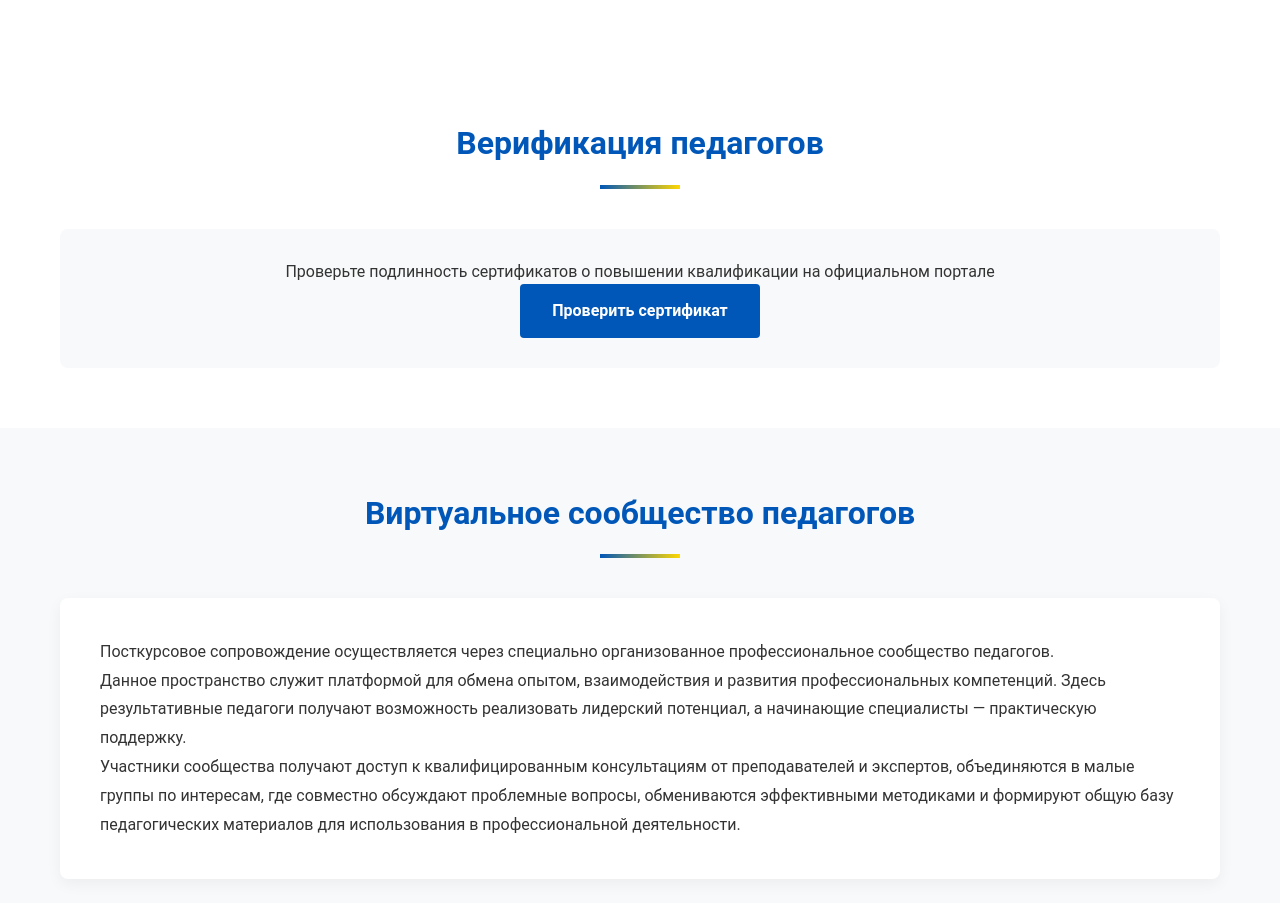
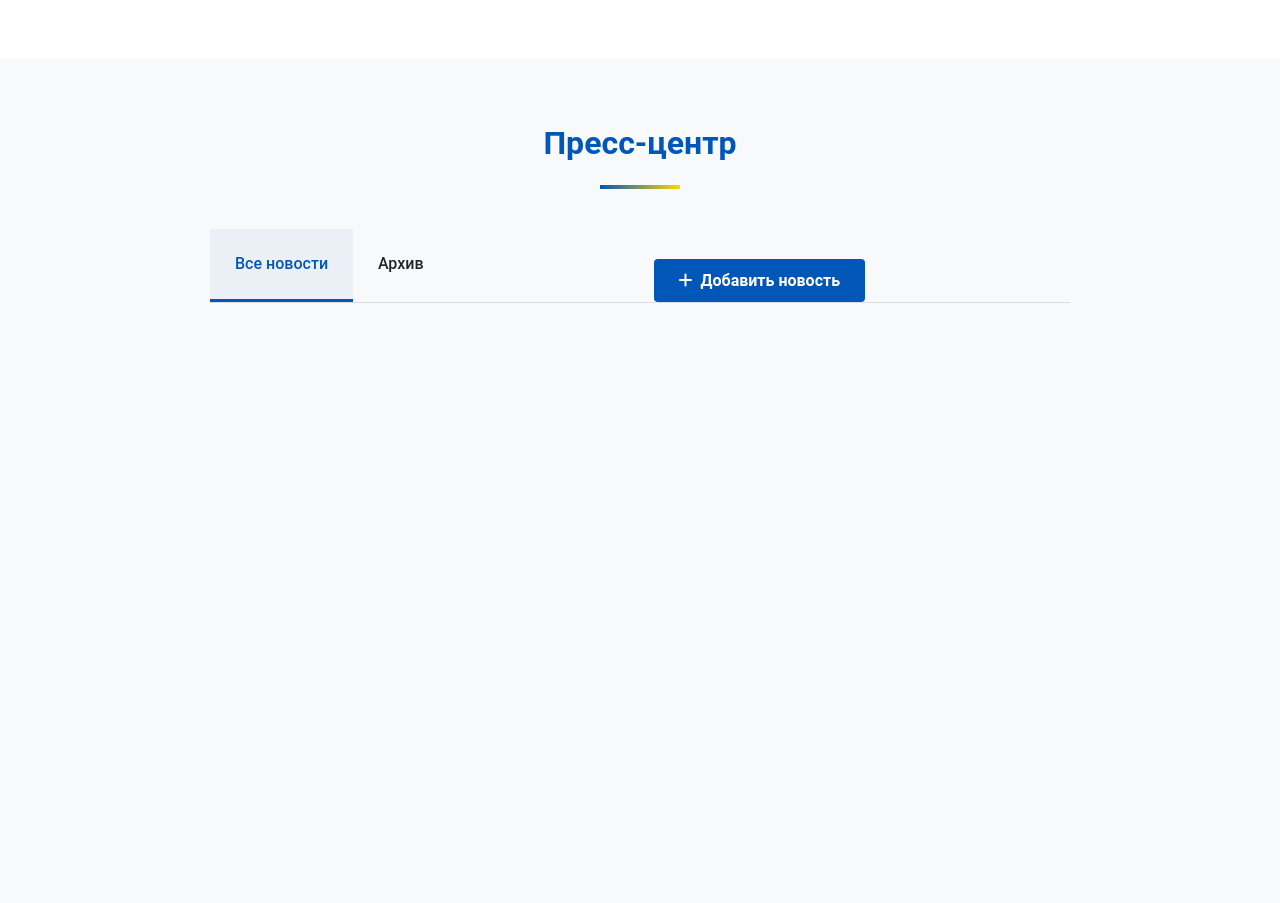
Before and after one commit to medindnd/Qazbilik, a plain HTML site: page index.html in a window 1280 px wide. Shown: the part 3249-4152 px from the top of the page. Drawn offline with Linux system fonts and the light colour scheme.

Commit message:
index.html

```diff
--- a/index.html
+++ b/index.html
@@ -1441,6 +1441,38 @@
         </div>
     </section>
 
+   <!-- Press Center Section -->
+    <section id="press-center" class="press-center">
+        <div class="container">
+            <h2 class="section-title">Пресс-центр</h2>
+
+            <div class="press-container">
+                <div class="press-tabs">
+                    <button class="press-tab-btn active" data-press-tab="press-tab1">Все новости</button>
+                    <button class="press-tab-btn" data-press-tab="press-tab2">Архив</button>
+                    <button id="add-press-btn" class="add-press-btn" style="margin-left: auto;">
+                        <i class="fas fa-plus"></i> Добавить новость
+                    </button>
+                </div>
+
+                <div id="press-tab1" class="press-tab-content active">
+                    <div id="current-press-container">
+                        <!-- Новости будут загружаться здесь -->
+                    </div>
+                </div>
+
+                <div id="press-tab2" class="press-tab-content">
+                    <div id="archive-press-container">
+                        <!-- Архивные новости будут здесь -->
+                        <div class="empty-press">
+                            <i class="fas fa-archive"></i>
+                            <p>Архив новостей пуст</p>
+                        </div>
+                    </div>
+                </div>
+            </div>
+        </div>
+    </section>
 
     <!-- Verification Section -->
     <section id="verification" class="verification">
```
